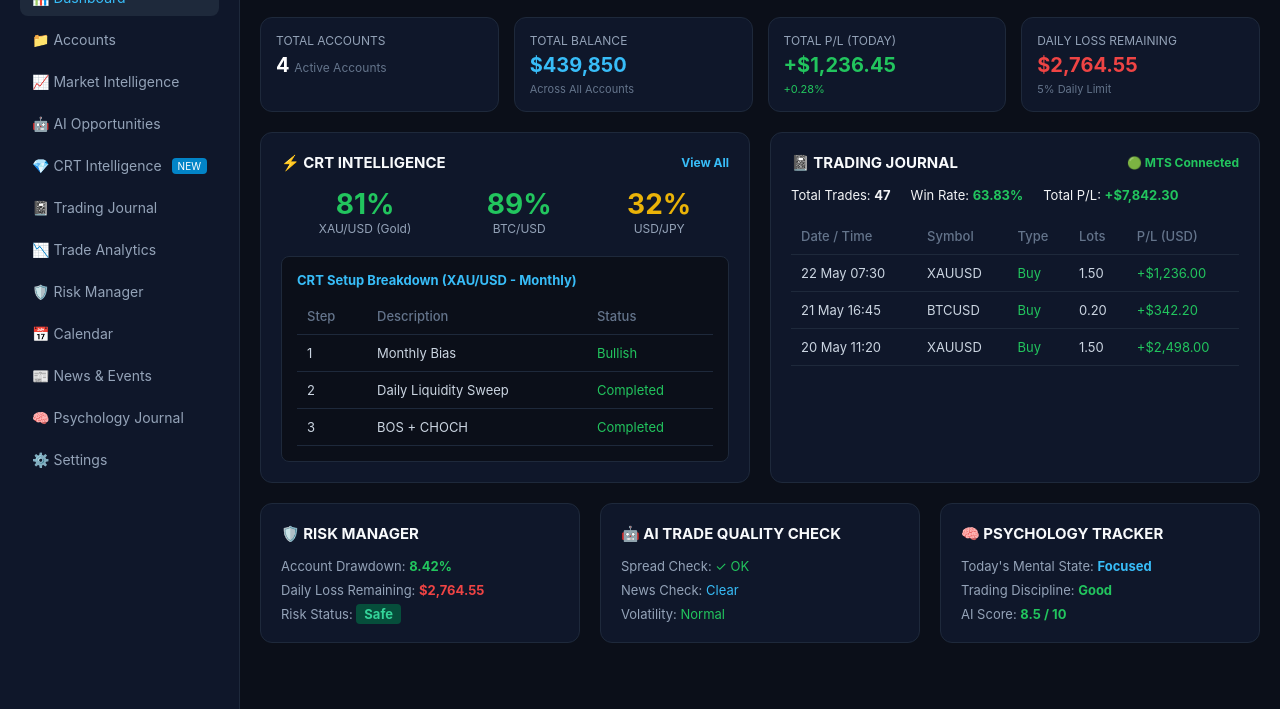
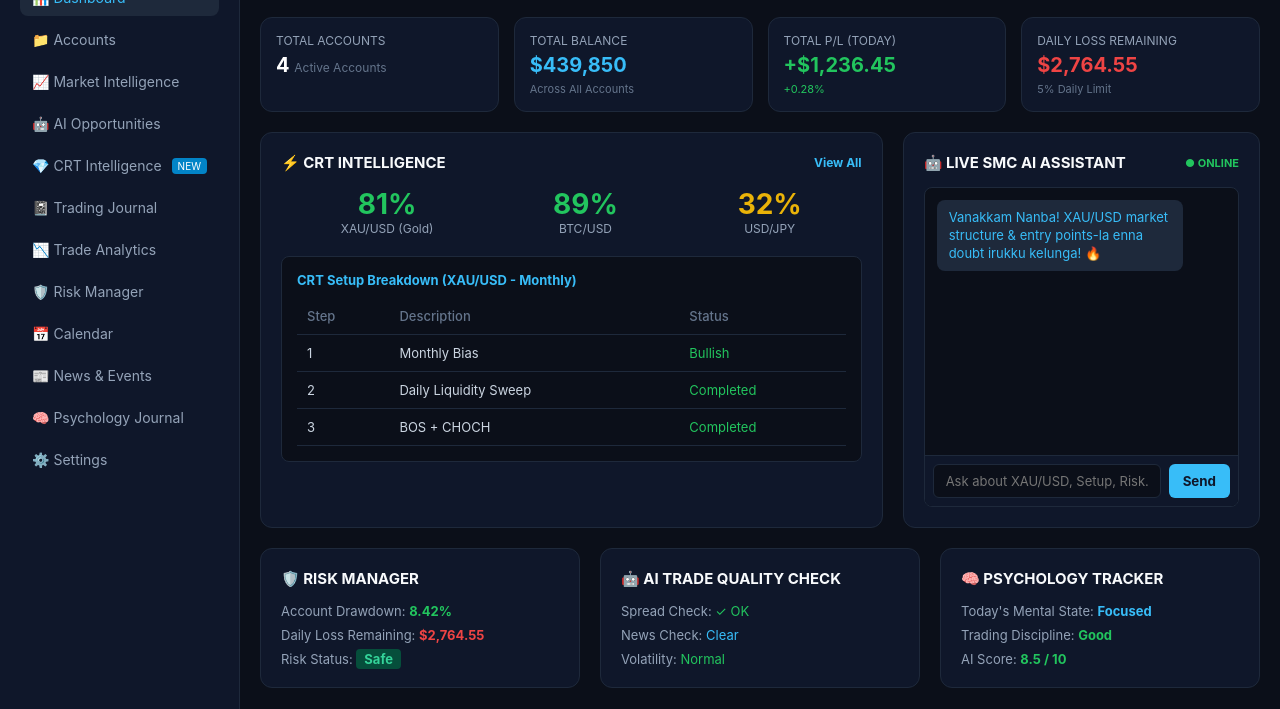
Before and after one commit to rbsignage2113-ui/smc-intelligence-terminal, a website: page public/index.html in a window 1280 px wide. Shown: the part 91-800 px from the top of the page. Drawn offline with Linux system fonts and the light colour scheme.

Commit message:
Added dashboard with live AI chat assistant panel

```diff
--- a/public/index.html
+++ b/public/index.html
@@ -9,7 +9,7 @@
         body { background-color: #0b0f19; color: #f3f4f6; display: flex; height: 100vh; overflow: hidden; }
 
         /* Sidebar */
-        .sidebar { width: 240px; background: #0f172a; border-right: 1px solid #1e293b; display: flex; flex-direction: column; padding: 20px; }
+        .sidebar { width: 240px; background: #0f172a; border-right: 1px solid #1e293b; display: flex; flex-direction: column; padding: 20px; flex-shrink: 0; }
         .logo { font-size: 16px; font-weight: bold; color: #fff; display: flex; align-items: center; gap: 10px; margin-bottom: 30px; }
         .menu-item { padding: 10px 12px; border-radius: 8px; color: #94a3b8; text-decoration: none; font-size: 14px; margin-bottom: 5px; display: flex; align-items: center; gap: 10px; transition: 0.2s; }
         .menu-item.active, .menu-item:hover { background: #1e293b; color: #38bdf8; }
@@ -25,14 +25,24 @@
         .metric-value { font-size: 20px; font-weight: bold; color: #fff; }
 
         /* Sections Grid */
-        .content-grid { display: grid; grid-template-columns: 1fr 1fr; gap: 20px; }
+        .content-grid { display: grid; grid-template-columns: 2fr 1fr; gap: 20px; }
         .card { background: #0f172a; border: 1px solid #1e293b; border-radius: 12px; padding: 20px; }
         .card-title { font-size: 15px; font-weight: bold; margin-bottom: 15px; color: #f8fafc; display: flex; justify-content: space-between; align-items: center; }
 
-        /* Tables & Lists */
+        /* Tables */
         table { width: 100%; border-collapse: collapse; font-size: 13px; }
         th, td { padding: 10px; text-align: left; border-bottom: 1px solid #1e293b; color: #cbd5e1; }
         th { color: #64748b; font-weight: 500; }
+
+        /* AI Chat Box Styling */
+        .chat-container { display: flex; flex-direction: column; height: 320px; background: #0b0f19; border: 1px solid #1e293b; border-radius: 8px; overflow: hidden; }
+        .chat-messages { flex: 1; padding: 12px; overflow-y: auto; display: flex; flex-direction: column; gap: 10px; font-size: 13px; }
+        .chat-bubble { padding: 8px 12px; border-radius: 8px; max-width: 85%; line-height: 1.4; }
+        .chat-bubble.ai { background: #1e293b; color: #38bdf8; align-self: flex-start; }
+        .chat-bubble.user { background: #0284c7; color: #fff; align-self: flex-end; }
+        .chat-input-area { display: flex; border-top: 1px solid #1e293b; background: #0f172a; padding: 8px; gap: 8px; }
+        .chat-input { flex: 1; background: #0b0f19; border: 1px solid #1e293b; border-radius: 6px; padding: 8px 12px; color: #fff; font-size: 13px; outline: none; }
+        .chat-send-btn { background: #38bdf8; color: #0f172a; border: none; padding: 8px 14px; border-radius: 6px; font-weight: bold; cursor: pointer; }
 
         /* Bottom Widgets Row */
         .bottom-grid { display: grid; grid-template-columns: repeat(3, 1fr); gap: 20px; }
@@ -95,7 +105,7 @@
             </div>
         </div>
 
-        <!-- Middle Content Grid (CRT & Journal) -->
+        <!-- Middle Content Grid: CRT Scanner & Live AI Chat Panel -->
         <div class="content-grid">
 
             <!-- CRT Intelligence Scanner -->
@@ -129,47 +139,21 @@
                 </div>
             </div>
 
-            <!-- Trading Journal & Live Log -->
+            <!-- LIVE AI CHAT ASSISTANT CARD -->
             <div class="card">
                 <div class="card-title">
-                    <span>📓 TRADING JOURNAL</span>
-                    <span style="font-size: 12px; color: #22c55e;">🟢 MTS Connected</span>
+                    <span>🤖 LIVE SMC AI ASSISTANT</span>
+                    <span style="font-size: 11px; color: #22c55e;">● ONLINE</span>
                 </div>
-                <div style="display: flex; gap: 20px; margin-bottom: 15px; font-size: 13px;">
-                    <div>Total Trades: <b>47</b></div>
-                    <div>Win Rate: <b style="color: #22c55e;">63.83%</b></div>
-                    <div>Total P/L: <b style="color: #22c55e;">+$7,842.30</b></div>
+                <div class="chat-container">
+                    <div class="chat-messages" id="chat-messages">
+                        <div class="chat-bubble ai">Vanakkam Nanba! XAU/USD market structure & entry points-la enna doubt irukku kelunga! 🔥</div>
+                    </div>
+                    <div class="chat-input-area">
+                        <input type="text" id="chat-input-field" class="chat-input" placeholder="Ask about XAU/USD, Setup, Risk..." />
+                        <button class="chat-send-btn" onclick="sendMessage()">Send</button>
+                    </div>
                 </div>
-                <table>
-                    <tr>
-                        <th>Date / Time</th>
-                        <th>Symbol</th>
-                        <th>Type</th>
-                        <th>Lots</th>
-                        <th>P/L (USD)</th>
-                    </tr>
-                    <tr>
-                        <td>22 May 07:30</td>
-                        <td>XAUUSD</td>
-                        <td><span style="color: #22c55e;">Buy</span></td>
-                        <td>1.50</td>
-                        <td style="color: #22c55e;">+$1,236.00</td>
-                    </tr>
-                    <tr>
-                        <td>21 May 16:45</td>
-                        <td>BTCUSD</td>
-                        <td><span style="color: #22c55e;">Buy</span></td>
-                        <td>0.20</td>
-                        <td style="color: #22c55e;">+$342.20</td>
-                    </tr>
-                    <tr>
-                        <td>20 May 11:20</td>
-                        <td>XAUUSD</td>
-                        <td><span style="color: #22c55e;">Buy</span></td>
-                        <td>1.50</td>
-                        <td style="color: #22c55e;">+$2,498.00</td>
-                    </tr>
-                </table>
             </div>
 
         </div>
@@ -204,5 +188,30 @@
 
     </div>
 
+    <script>
+        function sendMessage() {
+            const inputField = document.getElementById('chat-input-field');
+            const messagesContainer = document.getElementById('chat-messages');
+            const text = inputField.value.trim();
+            if(!text) return;
+
+            // User Message
+            const userBubble = document.createElement('div');
+            userBubble.className = 'chat-bubble user';
+            userBubble.textContent = text;
+            messagesContainer.appendChild(userBubble);
+            inputField.value = '';
+            messagesContainer.scrollTop = messagesContainer.scrollHeight;
+
+            // AI Reply Mock
+            setTimeout(() => {
+                const aiBubble = document.createElement('div');
+                aiBubble.className = 'chat-bubble ai';
+                aiBubble.textContent = "Noted nanba! XAU/USD order block matrum liquidity zones-oda analysis-a update panren.";
+                messagesContainer.appendChild(aiBubble);
+                messagesContainer.scrollTop = messagesContainer.scrollHeight;
+            }, 600);
+        }
+    </script>
 </body>
 </html>
```
